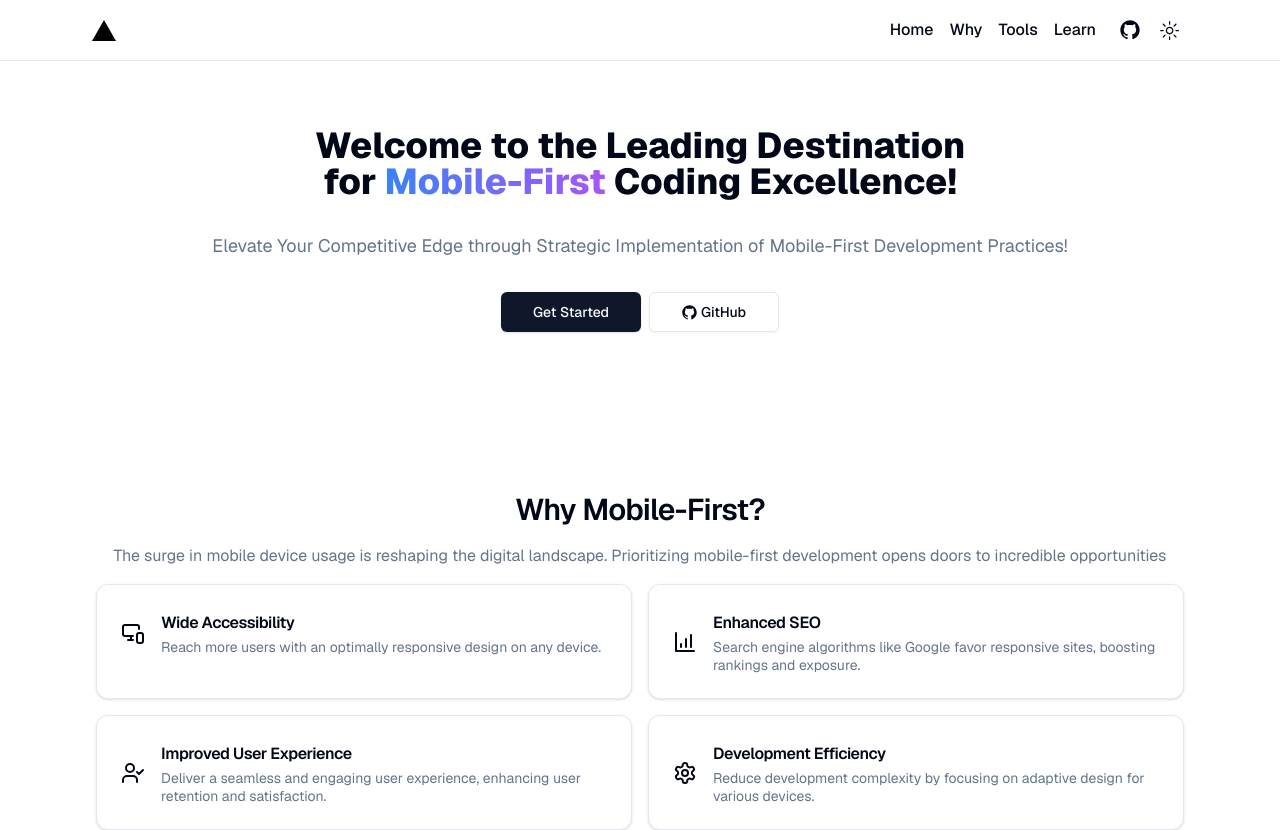
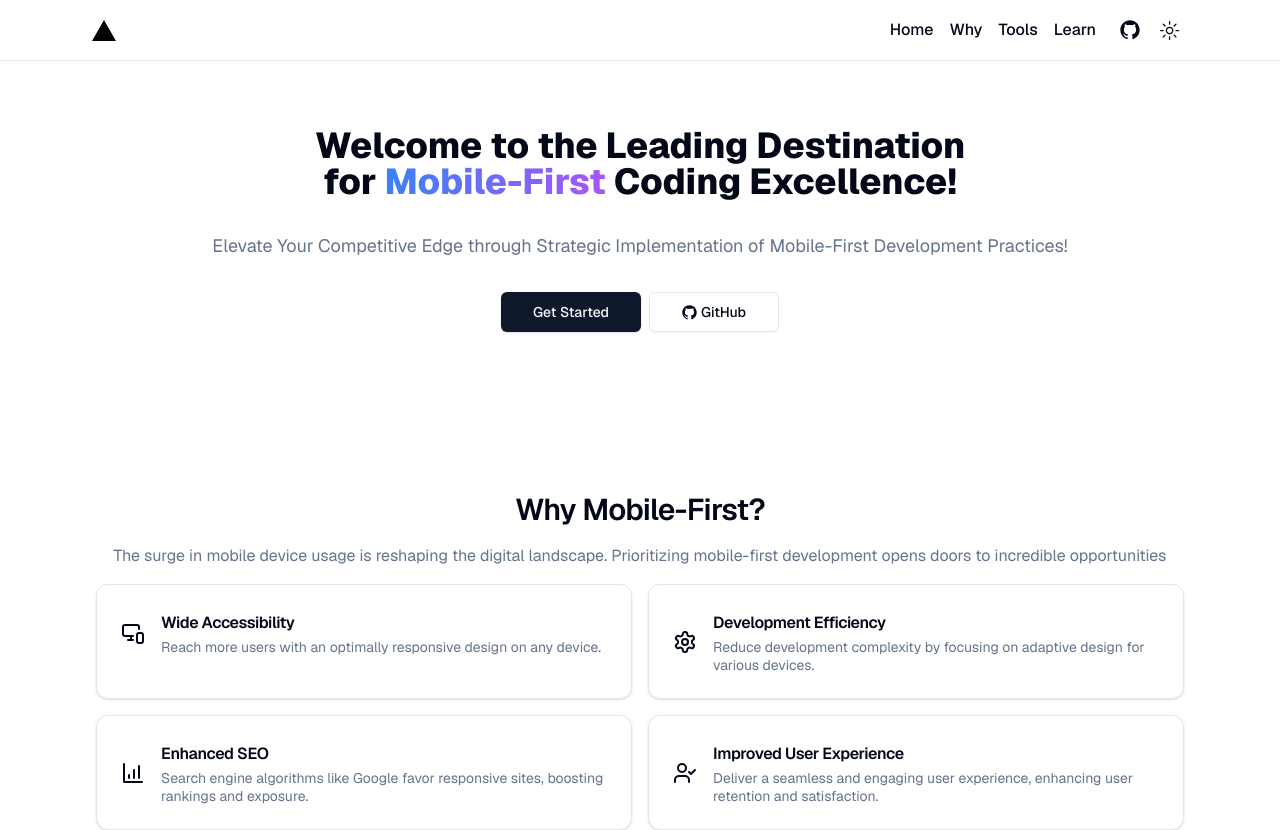
Before and after one commit to UlwanLuthfi/mobile-first, a Next.js app: page / in a window 1280 px wide. Shown: the top 830 px of the page. Built offline with nearby package versions, Linux system fonts and the light colour scheme.

Commit message:
refactor: update order of benefits to improve user experience

```diff
--- a/components/why-mobile-first.tsx
+++ b/components/why-mobile-first.tsx
@@ -21,6 +21,12 @@ export default function WhyMobileFirst() {
         "Reach more users with an optimally responsive design on any device.",
     },
     {
+      icon: <Settings />,
+      title: "Development Efficiency",
+      description:
+        "Reduce development complexity by focusing on adaptive design for various devices.",
+    },
+    {
       icon: <BarChart4 />,
       title: "Enhanced SEO",
       description:
@@ -31,12 +37,6 @@ export default function WhyMobileFirst() {
       title: "Improved User Experience",
       description:
         "Deliver a seamless and engaging user experience, enhancing user retention and satisfaction.",
-    },
-    {
-      icon: <Settings />,
-      title: "Development Efficiency",
-      description:
-        "Reduce development complexity by focusing on adaptive design for various devices.",
     },
     {
       icon: <Rocket />,
```
